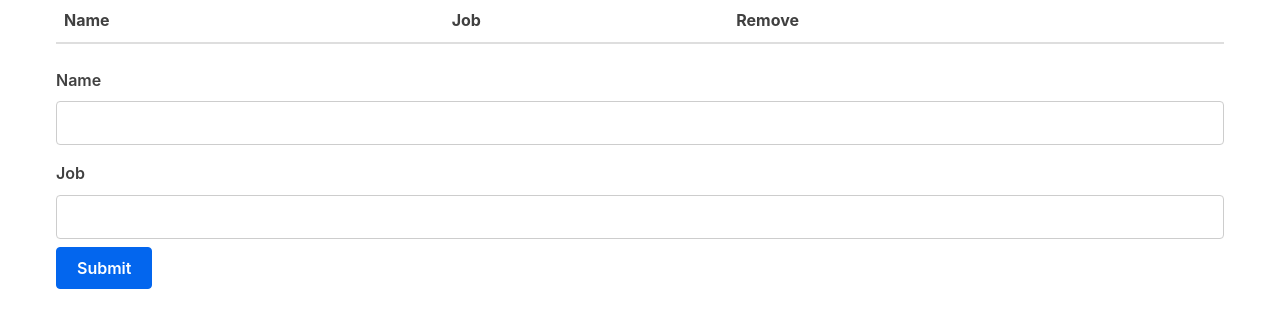
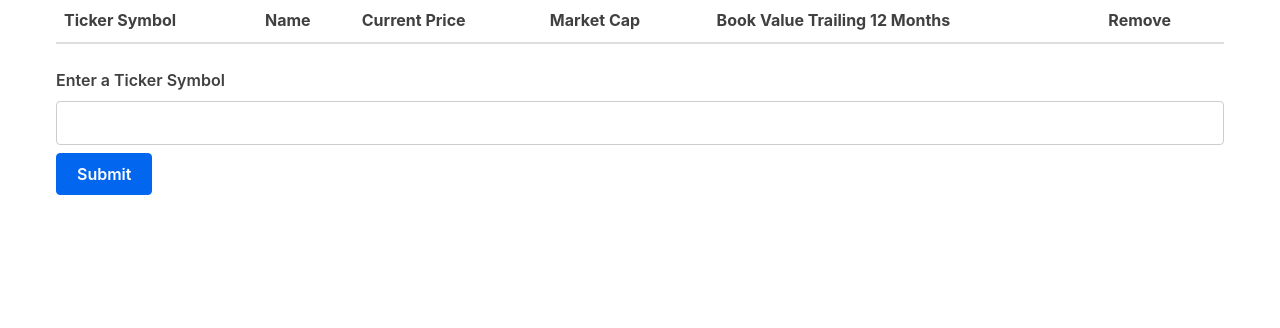
Before and after one commit to joshuabenson/react-basic-app, a React (Create React App) app: page / in a window 1280 px wide. Shown: the top 328 px of the page. Built offline with nearby package versions, Linux system fonts and the light colour scheme.

Commit message:
change to stock app

```diff
--- a/package.json
+++ b/package.json
@@ -9,8 +9,10 @@
     "@testing-library/user-event": "^12.8.3",
     "react": "^17.0.2",
     "react-dom": "^17.0.2",
+    "react-number-format": "^4.5.2",
     "react-redux": "^7.2.3",
     "react-scripts": "4.0.3",
+    "react-toastify": "^7.0.3",
     "web-vitals": "^1.1.1"
   },
   "scripts": {
--- a/src/App.js
+++ b/src/App.js
@@ -1,32 +1,55 @@
 import React, {Component} from 'react'
 import Table from './Table'
 import Form from './Form'
+import { ToastContainer, toast } from 'react-toastify';
+import 'react-toastify/dist/ReactToastify.css';
 
 class App extends Component {
 
   state = {
-    characters: []
+    stocks: []
   };
-
-  removeCharacter = (index) => {
-    const {characters} = this.state;
+  removeStock = (index) => {
+    const {stocks} = this.state;
     this.setState({
-      characters: characters.filter((character, i) => {
+      stocks: stocks.filter((character, i) => {
         return i !== index;
       }),
     })
   };
 
-  handleSubmit = (character) => {
-    this.setState({characters: [...this.state.characters, character]});
+
+
+  handleSubmit = (stock) => {
+    const fetchStockData = (stock) => {
+      // https://financialmodelingprep.com/api/v3/market-capitalization/AAPL?apikey=demo
+      fetch('https://financialmodelingprep.com/api/v3/profile/' + stock.symbol.toUpperCase() + '?apikey=ea4063dd504a48c85e6a945bf8918972')
+        .then((result) => result.json())
+        .then((result) => {
+          if (result[0]) {
+            fetch('https://financialmodelingprep.com/api/v3/key-metrics-ttm/' + stock.symbol.toUpperCase() + '?apikey=ea4063dd504a48c85e6a945bf8918972')
+            .then((keyMetricsResult) => keyMetricsResult.json())
+            .then((keyMetricsResult) => {
+              result = {...result[0], ...keyMetricsResult[0]};
+              console.log('result', result);
+              this.setState({stocks: [...this.state.stocks, result]});
+            });
+          } else {
+            console.log('not found');
+            toast("Symbol " + stock.symbol.toUpperCase() + " not found");
+          }
+        });
+    };
+    fetchStockData(stock);
   };
 
   render() {
-    const { characters } = this.state;
+    const { stocks } = this.state;
     return (
       <div className="container">
-        <Table characterData={characters} removeCharacter={this.removeCharacter} />
+        <Table stockData={stocks} removeStock={this.removeStock} />
         <Form handleSubmit={this.handleSubmit}/>
+        <ToastContainer />
       </div>
     );
   };
--- a/src/Form.js
+++ b/src/Form.js
@@ -3,8 +3,7 @@ import React, {Component} from 'react'
 class Form extends Component {
 
   initialState = {
-    name: '',
-    job: '',
+    symbol: ''
   };
   state = this.initialState;
 
@@ -21,29 +20,21 @@ class Form extends Component {
   };
 
   render() {
-    const { name, job } = this.state;
+    const {symbol} = this.state;
     return (
       <form>
-        <label htmlFor="name">Name</label>
+        <label htmlFor="name">Enter a Ticker Symbol</label>
         <input
           type="text"
-          name="name"
-          id="name"
-          value={name}
+          name="symbol"
+          id="symbol"
+          value={symbol}
           onChange={this.handleChange} />
-        <label htmlFor="job">Job</label>
-        <input
-          type="text"
-          name="job"
-          id="job"
-          value={job}
-          onChange={this.handleChange} />
-          <input type="button" value="Submit" onClick={this.submitForm} disabled={!this.state.name || !this.state.job} />
+        <input type="button" value="Submit" onClick={this.submitForm} disabled={!this.state.symbol} />
       </form>
     );
 
   };
 
 };
-
 export default Form;
--- a/src/Table.js
+++ b/src/Table.js
@@ -1,11 +1,15 @@
 import React from 'react';
+import NumberFormat from 'react-number-format';
 
 const TableHeader = () => {
     return (
       <thead>
         <tr>
+          <th>Ticker Symbol</th>
           <th>Name</th>
-          <th>Job</th>
+          <th>Current Price</th>
+          <th>Market Cap</th>
+          <th>Book Value Trailing 12 Months</th>
           <th>Remove</th>
         </tr>
       </thead>
@@ -13,13 +17,22 @@ const TableHeader = () => {
 };
 
 const TableBody = (props) => {
-  const rows = props.characterData.map((row, index) => {
+  const rows = props.stockData.map((row, index) => {
     return (
       <tr key={index}>
-        <td>{row.name}</td>
-        <td>{row.job}</td>
+        <td>{row.symbol}</td>
+        <td>{row.companyName}</td>
         <td>
-          <button onClick={() => props.removeCharacter(index)}>Delete</button>
+          <NumberFormat value={row.price} displayType={'text'} thousandSeparator={true} prefix={'$'} />
+        </td>
+        <td>
+          <NumberFormat value={row.mktCap} displayType={'text'} thousandSeparator={true} prefix={'$'} />
+        </td>
+        <td>
+          <NumberFormat value={row.bookValuePerShareTTM} displayType={'text'} thousandSeparator={true} prefix={'$'} />
+        </td>
+        <td>
+          <button onClick={() => props.removeStock(index)}>Delete</button>
         </td>
       </tr>
     );
@@ -28,12 +41,12 @@ const TableBody = (props) => {
 };
 
 const Table = (props) => {
-    const {characterData, removeCharacter} = props
+    const {stockData, removeStock} = props
 
     return (
       <table>
         <TableHeader />
-        <TableBody characterData={characterData} removeCharacter={removeCharacter} />
+        <TableBody stockData={stockData} removeStock={removeStock} />
       </table>
     );
   };
```
Also changed, not shown: 1 other file (tests, documents, lock files or other folders).
